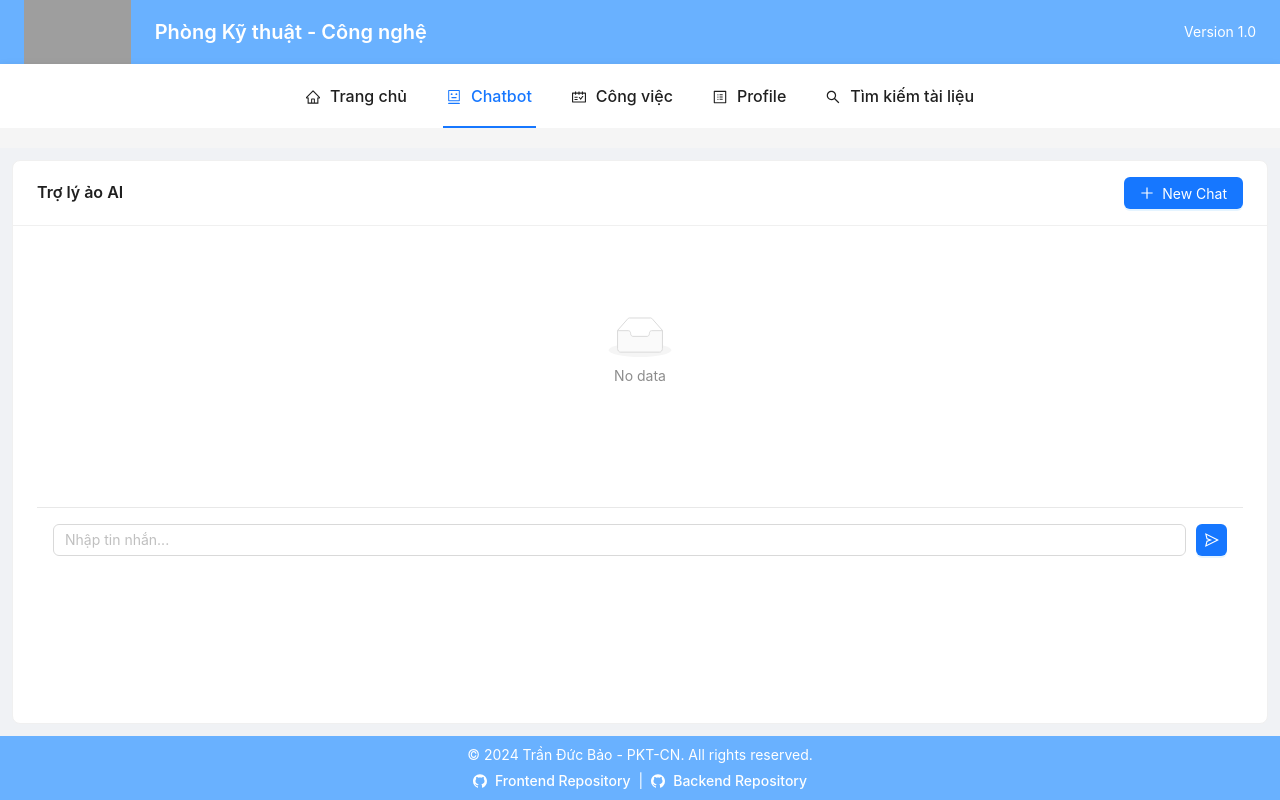
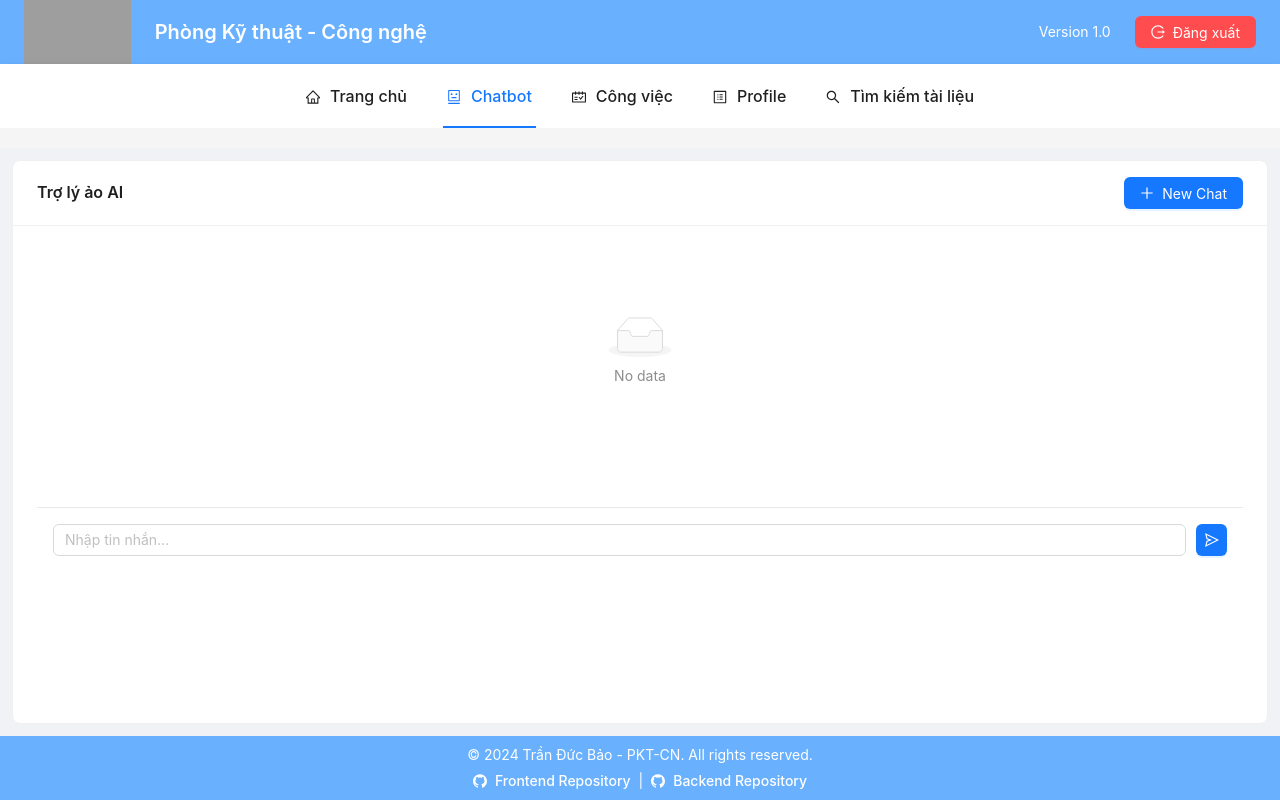
Before and after one commit to remiehneppo/chatbot-fe, a React (Vite) app: page /chatbot in a window 1280 px wide. Built offline with nearby package versions, Linux system fonts and the light colour scheme; sample sign-in values are in the browser's storage; grey boxes are pictures that could not be loaded.

Commit message:
add button logout

```diff
--- a/src/components/Chatbot.tsx
+++ b/src/components/Chatbot.tsx
@@ -4,6 +4,7 @@ import { SendOutlined, PlusOutlined } from "@ant-design/icons";
 import ReactMarkdown from 'react-markdown';
 import { config } from '../config/config';
 import "./Chatbot.css";
+import { api } from "../services/api";
 
 interface Message {
   role: string;
@@ -16,8 +17,12 @@ interface ChatRequest {
 }
 
 interface ChatResponse {
-  chat_id: string;
-  message: Message;
+  status : boolean;
+  message: string;
+  data: {
+    chat_id: string;
+    message: Message;
+  }
 }
 
 const Chatbot = () => {
@@ -66,26 +71,20 @@ const Chatbot = () => {
 
   const sendChatMessage = async (messages: Message[]): Promise<Message | null> => {
     try {
-      const response = await fetch(`${config.apiUrl}/api/v1/chat`, {
-        method: 'POST',
-        headers: {
-          'Content-Type': 'application/json',
-        },
-        body: JSON.stringify({
-          messages,
-          chat_id: chatId
-        } as ChatRequest)
-      });
+      const response = await api.post<ChatResponse>("/api/v1/chat", {
+        chat_id: chatId,
+        messages
+      })
 
-      if (!response.ok) throw new Error('Network response was not ok');
+      if (!response.status) throw new Error('Network response was not ok');
 
-      const data: ChatResponse = await response.json();
+      const chatRes = await response.data;
       // Save chat ID if it's a new conversation
       if (!chatId) {
-        setChatId(data.chat_id);
-        localStorage.setItem('chatId', data.chat_id);
+        setChatId(chatRes.data.chat_id);
+        localStorage.setItem('chatId', chatRes.data.chat_id);
       }
-      return data.message;
+      return chatRes.data.message;
     } catch (error) {
       console.error('Error:', error);
       return null;
--- a/src/components/Layout/AdminLayout.tsx
+++ b/src/components/Layout/AdminLayout.tsx
@@ -1,6 +1,12 @@
-import React, { useEffect } from 'react';
-import { Layout, Menu, Avatar, Dropdown } from 'antd';
-import { DashboardOutlined, UserOutlined, FileOutlined, LogoutOutlined } from '@ant-design/icons';
+import React, { useEffect, useState } from 'react';
+import { Layout, Menu, Avatar, Dropdown, Button, message } from 'antd';
+import {
+  DashboardOutlined,
+  UserOutlined,
+  FileOutlined,
+  LogoutOutlined,
+  LoginOutlined
+} from '@ant-design/icons';
 import { useNavigate, useLocation } from 'react-router-dom';
 
 const { Header, Content, Sider } = Layout;
@@ -8,9 +14,11 @@ const { Header, Content, Sider } = Layout;
 const AdminLayout: React.FC<{ children: React.ReactNode }> = ({ children }) => {
   const navigate = useNavigate();
   const location = useLocation();
+  const [isLoggedIn, setIsLoggedIn] = useState(false);
 
   useEffect(() => {
     const adminToken = localStorage.getItem('admin_token');
+    setIsLoggedIn(!!adminToken);
     if (!adminToken) {
       navigate('/admin/login');
     }
@@ -18,6 +26,8 @@ const AdminLayout: React.FC<{ children: React.ReactNode }> = ({ children }) => {
 
   const handleLogout = () => {
     localStorage.removeItem('admin_token');
+    message.success('Đăng xuất thành công');
+    setIsLoggedIn(false);
     navigate('/admin/login');
   };
 
@@ -72,6 +82,7 @@ const AdminLayout: React.FC<{ children: React.ReactNode }> = ({ children }) => {
           </div>
         </div>
         <div className="flex items-center">
+          {isLoggedIn ? (
             <Dropdown
               menu={{ items: userMenuItems }}
               trigger={['click']}
@@ -88,6 +99,15 @@ const AdminLayout: React.FC<{ children: React.ReactNode }> = ({ children }) => {
                 <span className="text-gray-700">Admin</span>
               </div>
             </Dropdown>
+          ) : (
+            <Button
+              type="primary"
+              icon={<LoginOutlined />}
+              onClick={() => navigate('/admin/login')}
+            >
+              Đăng nhập
+            </Button>
+          )}
         </div>
       </Header>
       <Layout>
--- a/src/components/Layout/MainLayout.tsx
+++ b/src/components/Layout/MainLayout.tsx
@@ -1,7 +1,15 @@
 import React from 'react';
-import { Layout, Menu, Typography, Space } from 'antd';
-import { Link, useLocation } from 'react-router-dom';
-import { HomeOutlined, RobotOutlined, ProfileOutlined, ScheduleOutlined, SearchOutlined, GithubOutlined } from '@ant-design/icons';
+import { Layout, Menu, Typography, Space, Button } from 'antd';
+import { Link, useLocation, useNavigate } from 'react-router-dom';
+import {
+  HomeOutlined,
+  RobotOutlined,
+  ProfileOutlined,
+  ScheduleOutlined,
+  SearchOutlined,
+  GithubOutlined,
+  LogoutOutlined
+} from '@ant-design/icons';
 import './MainLayout.css';
 const { Header, Content, Footer } = Layout;
 const { Title, Text, Link: AntLink } = Typography;
@@ -12,6 +20,22 @@ interface MainLayoutProps {
 
 const MainLayout: React.FC<MainLayoutProps> = ({ children }) => {
   const location = useLocation();
+  const navigate = useNavigate();
+  const [isLoggedIn, setIsLoggedIn] = React.useState(false); // Add authentication state
+
+  // Add logout handler
+  const handleLogout = () => {
+    // Add your logout logic here (e.g., clear token from localStorage)
+    localStorage.removeItem('user_token');
+    setIsLoggedIn(false);
+    navigate('/login');
+  };
+
+  // Check authentication status on component mount
+  React.useEffect(() => {
+    const token = localStorage.getItem('user_token');
+    setIsLoggedIn(!!token);
+  }, []);
 
   const menuItems = [
     {
@@ -70,7 +94,17 @@ const MainLayout: React.FC<MainLayoutProps> = ({ children }) => {
           </Title>
         </Space>
         <Space>
-          <Text style={{ color: '#fff' }}>Version 1.0</Text>
+          <Text style={{ color: '#fff', marginRight: '16px' }}>Version 1.0</Text>
+          {isLoggedIn && (
+            <Button
+              type="primary"
+              danger
+              icon={<LogoutOutlined />}
+              onClick={handleLogout}
+            >
+              Đăng xuất
+            </Button>
+          )}
         </Space>
       </Header>
 
--- a/src/components/Login.tsx
+++ b/src/components/Login.tsx
@@ -33,8 +33,6 @@ const Login = () => {
       console.error('Login failed:', error);
       message.error('Đăng nhập thất bại. Vui lòng kiểm tra lại thông tin.');
 
-      // test
-      localStorage.setItem('user_token', "fake")
     }
   };
 
```
Lines whose indentation alone changed are shown as unchanged.
